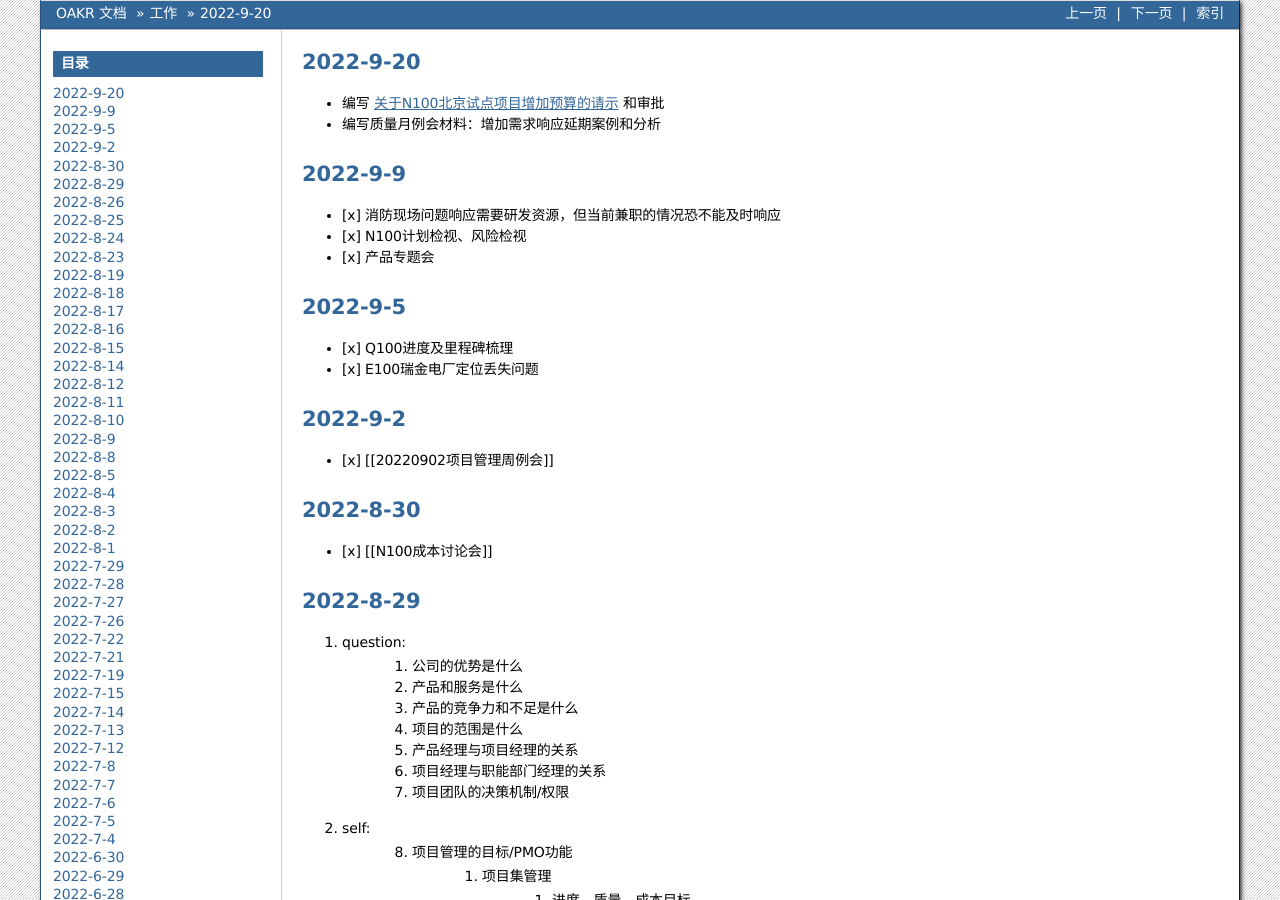
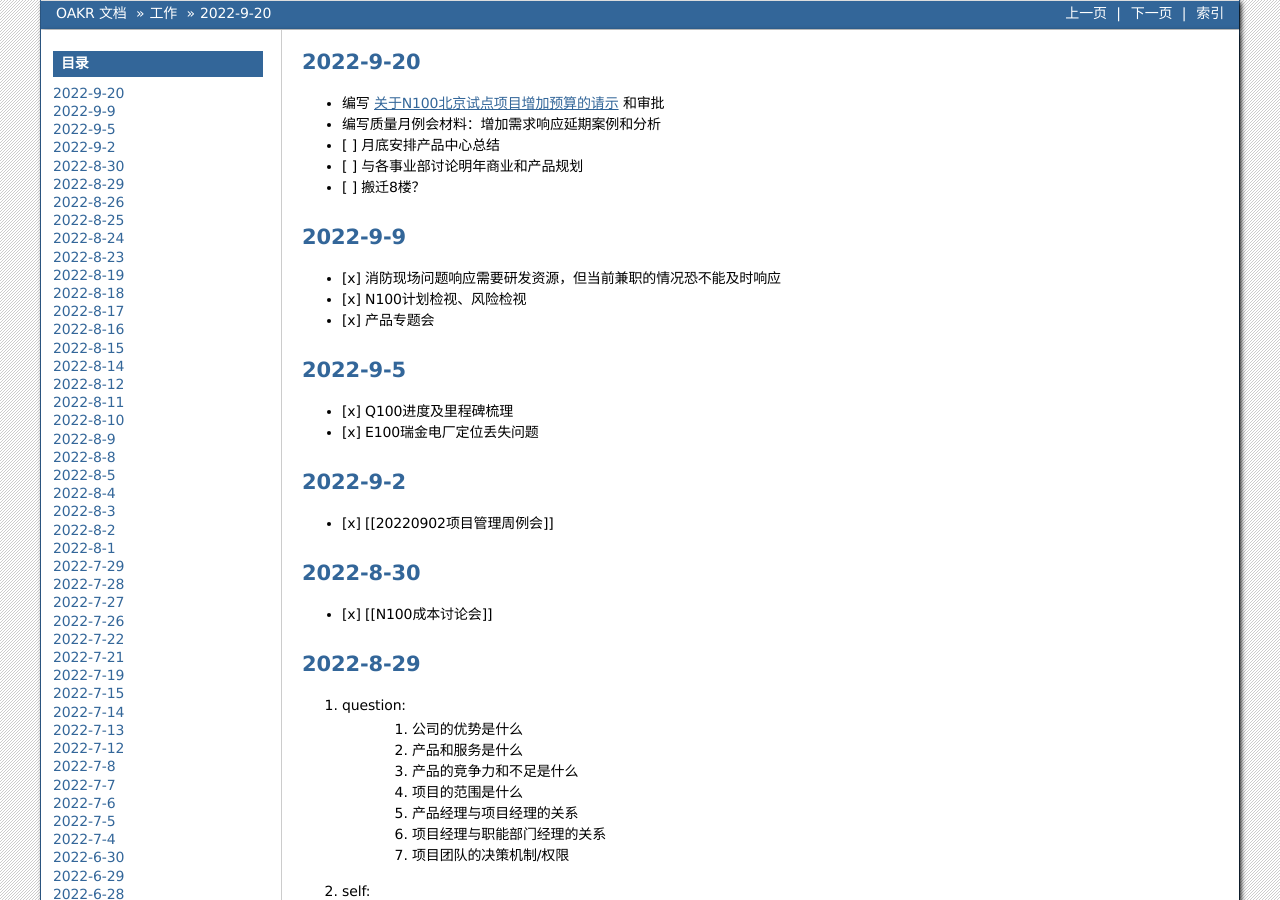
Before and after one commit to cruiurc/cruiurc.github.io, a Sphinx documentation site: the page built from source/work/log.rst, in a window 1280 px wide and 900 px high. Built offline with Sphinx 7.4.7, drawn with Linux system fonts in a browser that asks for light colours.

Commit message:
add work 20220920

```diff
--- a/source/work/log.rst
+++ b/source/work/log.rst
@@ -2,6 +2,9 @@
 =========
 - 编写 :doc:`asset/关于N100北京试点项目增加预算的请示` 和审批
 - 编写质量月例会材料：增加需求响应延期案例和分析
+- [ ] 月底安排产品中心总结
+- [ ] 与各事业部讨论明年商业和产品规划
+- [ ] 搬迁8楼？
 
 2022-9-9
 ========
```
